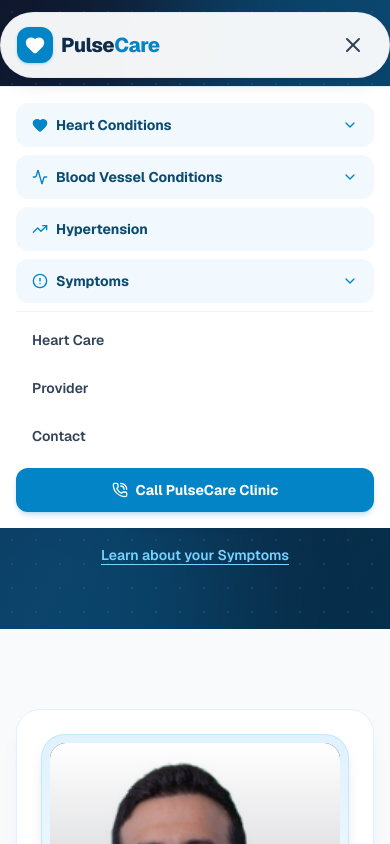
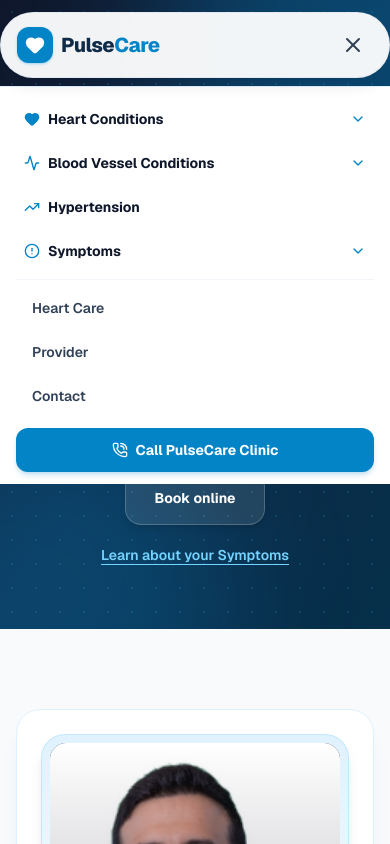
Before and after one commit to DynamicDOMinator/medical, a Next.js app: page / in a window 390 px wide. Both pictures are taken after a click on the button 353 px from the left and 45 px from the top of the page. Shown: the top 844 px of the page. Built offline with nearby package versions, Linux system fonts and the light colour scheme.

Commit message:
dacsaaaaaa

```diff
--- a/src/components/Navbar.jsx
+++ b/src/components/Navbar.jsx
@@ -337,12 +337,12 @@ export default function Navbar() {
       {/* Mobile Menu */}
       {mobileOpen && (
         <div className="md:hidden border-t border-blue-100 bg-white max-h-[80vh] overflow-y-auto pointer-events-auto mt-2">
-          <div className="px-4 py-4 space-y-2">
+          <div className="px-4 py-3 space-y-1">
             {/* Heart accordion */}
             <div>
               <button
                 onClick={() => setMobileHeartOpen(!mobileHeartOpen)}
-                className="flex items-center justify-between w-full px-4 py-3 text-sm font-bold text-blue-900 bg-blue-50/90 rounded-xl transition-colors hover:bg-blue-100/70"
+                className="flex items-center justify-between w-full px-2 py-2.5 text-sm font-bold text-slate-900 transition-colors hover:text-blue-600"
               >
                 <div className="flex items-center space-x-2">
                   <Heart
@@ -358,22 +358,22 @@ export default function Navbar() {
                 />
               </button>
               {mobileHeartOpen && (
-                <div className="mt-2 p-2.5 rounded-2xl bg-slate-50 border border-blue-100/70 space-y-1.5">
+                <div className="pl-6 py-1 space-y-1">
                   <Link
                     href="/heart"
                     onClick={() => setMobileOpen(false)}
-                    className="flex items-center justify-between px-3 py-2 bg-blue-600 text-white rounded-xl text-xs font-bold shadow-xs hover:bg-blue-700 transition-all"
+                    className="flex items-center justify-between py-2 text-xs font-bold text-blue-600 hover:text-blue-700 transition-colors"
                   >
                     <span>Browse All Heart Conditions</span>
                     <span>→</span>
                   </Link>
-                  <div className="space-y-1 pt-1">
+                  <div className="space-y-0.5">
                     {heartDiseases.map((item) => (
                       <Link
                         key={item.href}
                         href={item.href}
                         onClick={() => setMobileOpen(false)}
-                        className="flex items-center justify-between px-3 py-2 rounded-xl bg-white border border-slate-200/70 hover:border-blue-300 hover:bg-blue-50/70 text-slate-700 hover:text-blue-700 text-xs font-semibold shadow-2xs transition-all group"
+                        className="flex items-center justify-between py-2 text-slate-700 hover:text-blue-600 text-xs font-semibold transition-colors group"
                       >
                         <span>{item.name}</span>
                         <ChevronRight className="h-3.5 w-3.5 text-slate-400 group-hover:text-blue-600 group-hover:translate-x-0.5 transition-transform" />
@@ -388,7 +388,7 @@ export default function Navbar() {
             <div>
               <button
                 onClick={() => setMobileVesselsOpen(!mobileVesselsOpen)}
-                className="flex items-center justify-between w-full px-4 py-3 text-sm font-bold text-blue-900 bg-blue-50/90 rounded-xl transition-colors hover:bg-blue-100/70"
+                className="flex items-center justify-between w-full px-2 py-2.5 text-sm font-bold text-slate-900 transition-colors hover:text-blue-600"
               >
                 <div className="flex items-center space-x-2">
                   <Activity className="h-4 w-4 text-blue-600" />
@@ -401,22 +401,22 @@ export default function Navbar() {
                 />
               </button>
               {mobileVesselsOpen && (
-                <div className="mt-2 p-2.5 rounded-2xl bg-slate-50 border border-blue-100/70 space-y-1.5">
+                <div className="pl-6 py-1 space-y-1">
                   <Link
                     href="/blood-vessels"
                     onClick={() => setMobileOpen(false)}
-                    className="flex items-center justify-between px-3 py-2 bg-blue-600 text-white rounded-xl text-xs font-bold shadow-xs hover:bg-blue-700 transition-all"
+                    className="flex items-center justify-between py-2 text-xs font-bold text-blue-600 hover:text-blue-700 transition-colors"
                   >
                     <span>Browse All Vascular Conditions</span>
                     <span>→</span>
                   </Link>
-                  <div className="space-y-1 pt-1">
+                  <div className="space-y-0.5">
                     {bloodVesselDiseases.map((item) => (
                       <Link
                         key={item.href}
                         href={item.href}
                         onClick={() => setMobileOpen(false)}
-                        className="flex items-center justify-between px-3 py-2 rounded-xl bg-white border border-slate-200/70 hover:border-blue-300 hover:bg-blue-50/70 text-slate-700 hover:text-blue-700 text-xs font-semibold shadow-2xs transition-all group"
+                        className="flex items-center justify-between py-2 text-slate-700 hover:text-blue-600 text-xs font-semibold transition-colors group"
                       >
                         <span>{item.name}</span>
                         <ChevronRight className="h-3.5 w-3.5 text-slate-400 group-hover:text-blue-600 group-hover:translate-x-0.5 transition-transform" />
@@ -431,7 +431,7 @@ export default function Navbar() {
             <Link
               href="/blood-vessels/hypertension"
               onClick={() => setMobileOpen(false)}
-              className="flex items-center space-x-2 px-4 py-3 text-sm font-bold text-blue-900 bg-blue-50/90 rounded-xl transition-colors hover:bg-blue-100/70"
+              className="flex items-center space-x-2 px-2 py-2.5 text-sm font-bold text-slate-900 transition-colors hover:text-blue-600"
             >
               <TrendingUp className="h-4 w-4 text-blue-600" />
               <span>Hypertension</span>
@@ -441,7 +441,7 @@ export default function Navbar() {
             <div>
               <button
                 onClick={() => setMobileSymptomsOpen(!mobileSymptomsOpen)}
-                className="flex items-center justify-between w-full px-4 py-3 text-sm font-bold text-blue-900 bg-blue-50/90 rounded-xl transition-colors hover:bg-blue-100/70"
+                className="flex items-center justify-between w-full px-2 py-2.5 text-sm font-bold text-slate-900 transition-colors hover:text-blue-600"
               >
                 <div className="flex items-center space-x-2">
                   <AlertCircle className="h-4 w-4 text-blue-600" />
```
